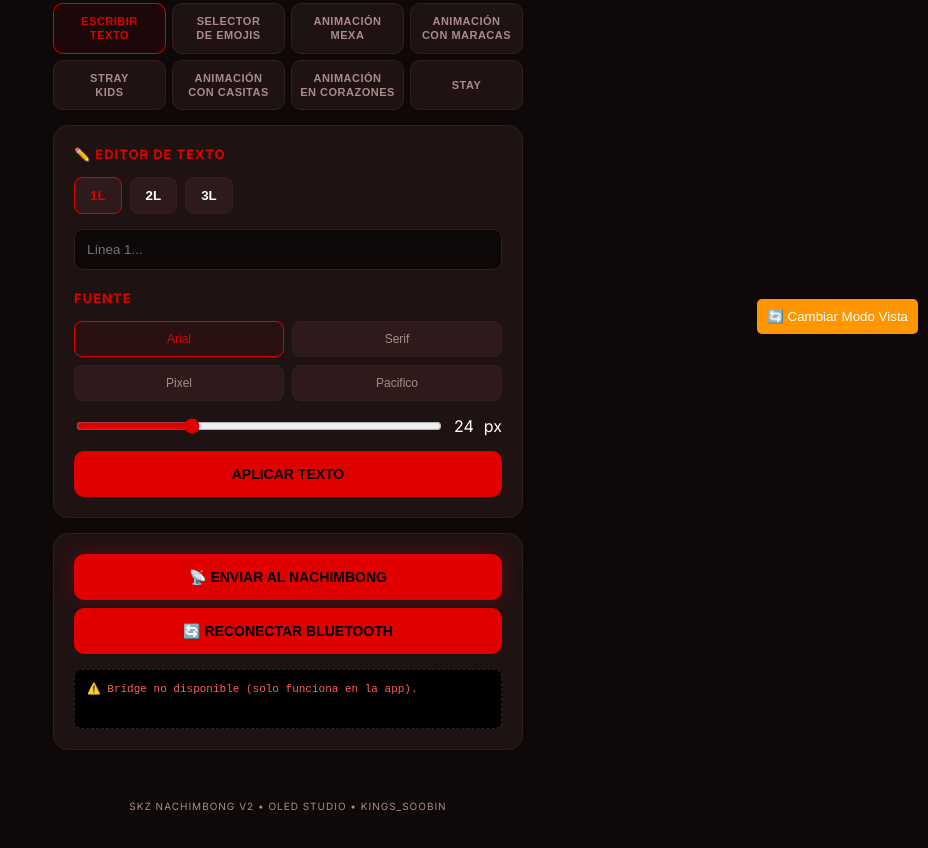
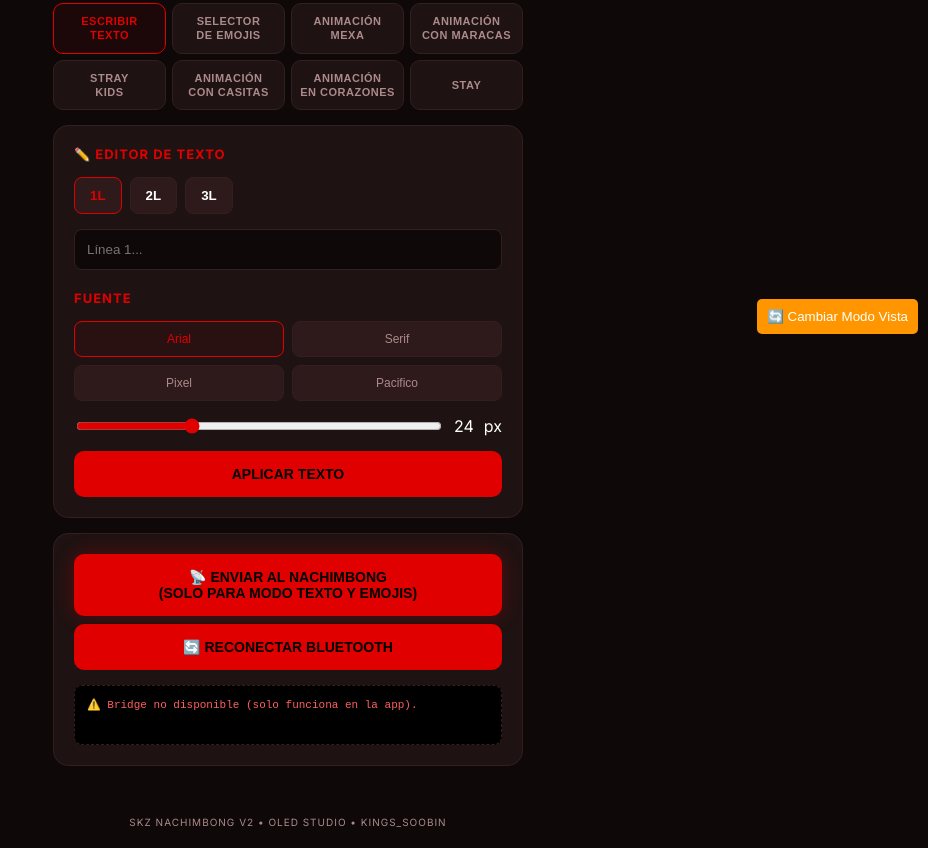
Before and after one commit to kingssoobin/nachimbongv2, a plain HTML site: page index.html in a window 1280 px wide. Shown: the part 456-1304 px from the top of the page, without its empty margins (352-1280 px from the left). Drawn offline with Linux system fonts and the light colour scheme.

Commit message:
Update index.html

```diff
--- a/index.html
+++ b/index.html
@@ -263,7 +263,7 @@
 
     <!-- Controles globales (siempre visibles) -->
     <div class="send-card">
-        <button id="sendBtn" class="btn-main glow">📡 Enviar al Nachimbong</button>
+        <button id="sendBtn" class="btn-main glow">📡 Enviar al Nachimbong<br>(Solo para modo texto y emojis)</button>
         <button id="reconnectBtn" class="btn-main" style="margin-top: 8px;">🔄 Reconectar Bluetooth</button>
 
         <div id="status" class="console-log" style="margin-top:15px">Listo para conectar...</div>
```
